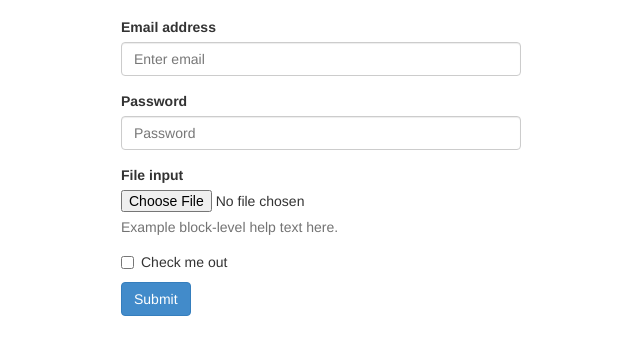
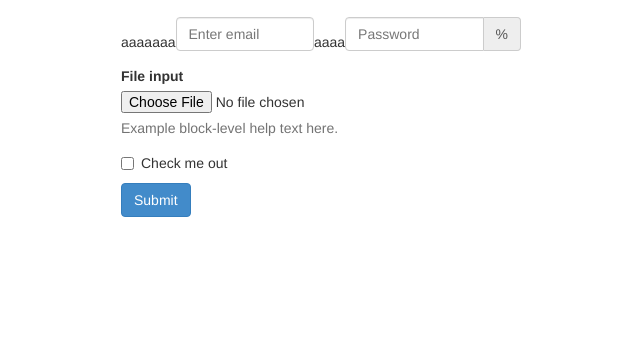
Before and after one commit to hxkinggil/AngularBootStrap, a plain HTML site: page angular-validator/Test.html in a window 1280 px wide. Shown: the part 152-506 px from the top of the page, without its empty margins (429-1069 px from the left). Drawn offline with Linux system fonts and the light colour scheme.

Commit message:
20140909 grid组件 支持grid合并单元格

```diff
--- a/angular-validator/Test.html
+++ b/angular-validator/Test.html
@@ -17,7 +17,10 @@
                 email : '' ,
                 password : '' ,
                 isChecked : '' ,
-                checked : ''
+                obj:{
+                    checked:''
+
+                }
             };
 
             $scope.$watch( 'formSubmit.checked' , function ( newValue , oldValue )
@@ -34,11 +37,13 @@
                 $validator.validate( $scope , 'formSubmit' )
                         .success( function ()
                         {
+                            alert(1);
                             // validated success
                             console.log( 'success' );
                         } )
                         .error( function ()
                         {
+                            alert(2);
                             // validated error
                             console.log( 'error' );
                         } );
@@ -60,16 +65,37 @@
 
 
     <form role="form">
+        <table>
+            <tr>
+                <td>
+                    aaaaaaa
+                </td>
+                <td>
                     <div class="form-group">
-            <label for="exampleInputEmail1">Email address</label>
                         <input type="email" class="form-control" ng-model="formSubmit.required" validator="[email]"
                                id="exampleInputEmail1" placeholder="Enter email">
                     </div>
+
+                </td>
+                <td>
+                    aaaa
+                </td>
+                <td>
                     <div class="form-group">
-            <label for="exampleInputPassword1">Password</label>
-            <input type="password" class="form-control" id="exampleInputPassword1" ng-model="formSubmit.password"
-                   validator="[required]" placeholder="Password">
+                        <div class="input-group">
+                            <input type="text" class="form-control" id="exampleInputPassword1" ng-model="formSubmit.password"
+                                   validator="[required,number]" placeholder="Password">  <span class="input-group-addon">%</span>
+
                         </div>
+
+                    </div>
+
+                </td>
+
+            </tr>
+
+        </table>
+
         <div class="form-group">
             <label for="exampleInputFile">File input</label>
             <input type="file" id="exampleInputFile">
@@ -78,8 +104,7 @@
         </div>
         <div class="checkbox">
             <label>
-                <input id="exampleCheckbox" type="checkbox" ng-model="formSubmit.checked"> Check me out {{isChecked}}
-                <input type="hidden" ng-model="formSubmit.isChecked" validator="[required]"/>
+                <input id="exampleCheckbox" type="checkbox" ng-model="formSubmit.obj.checked"> Check me out {{isChecked}}
             </label>
         </div>
         <button type="submit" class="btn btn-default btn-primary" ng-click="submit();" value="true">Submit</button>
```
Lines whose indentation alone changed are shown as unchanged.
